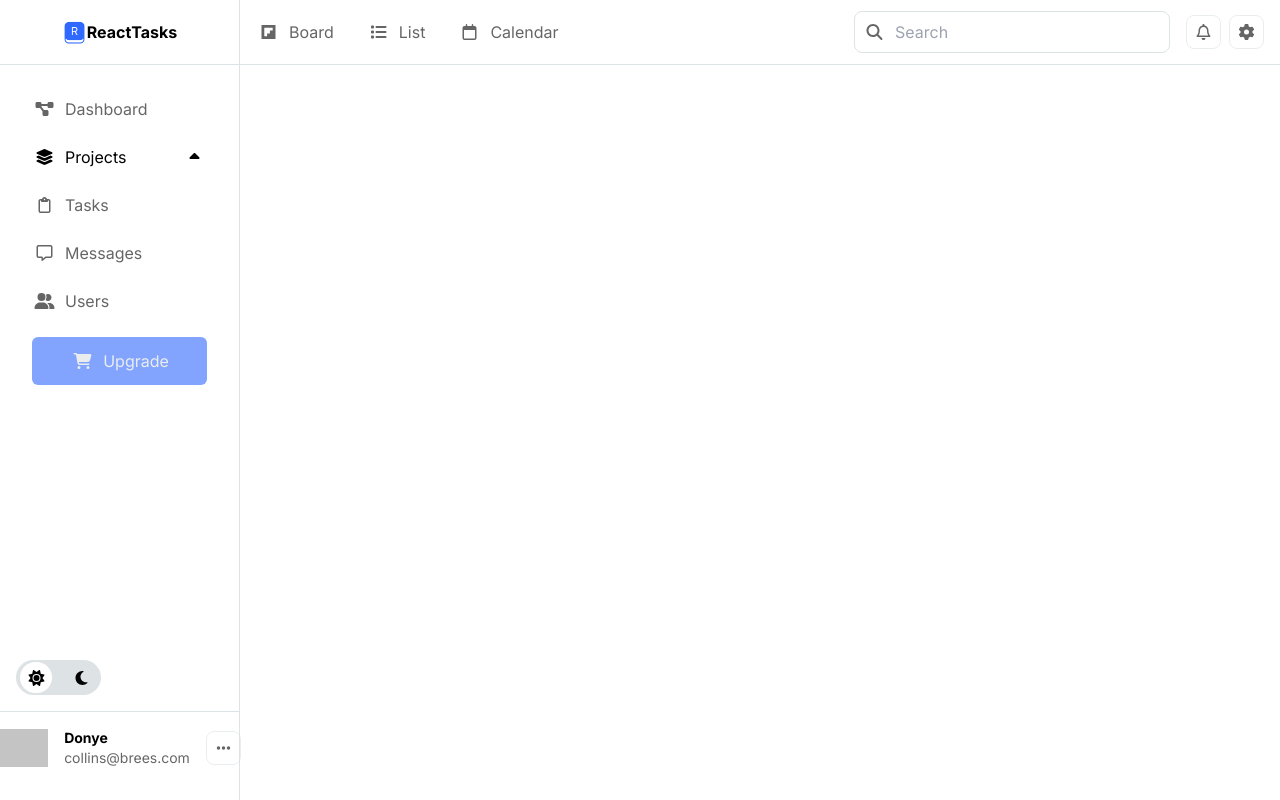
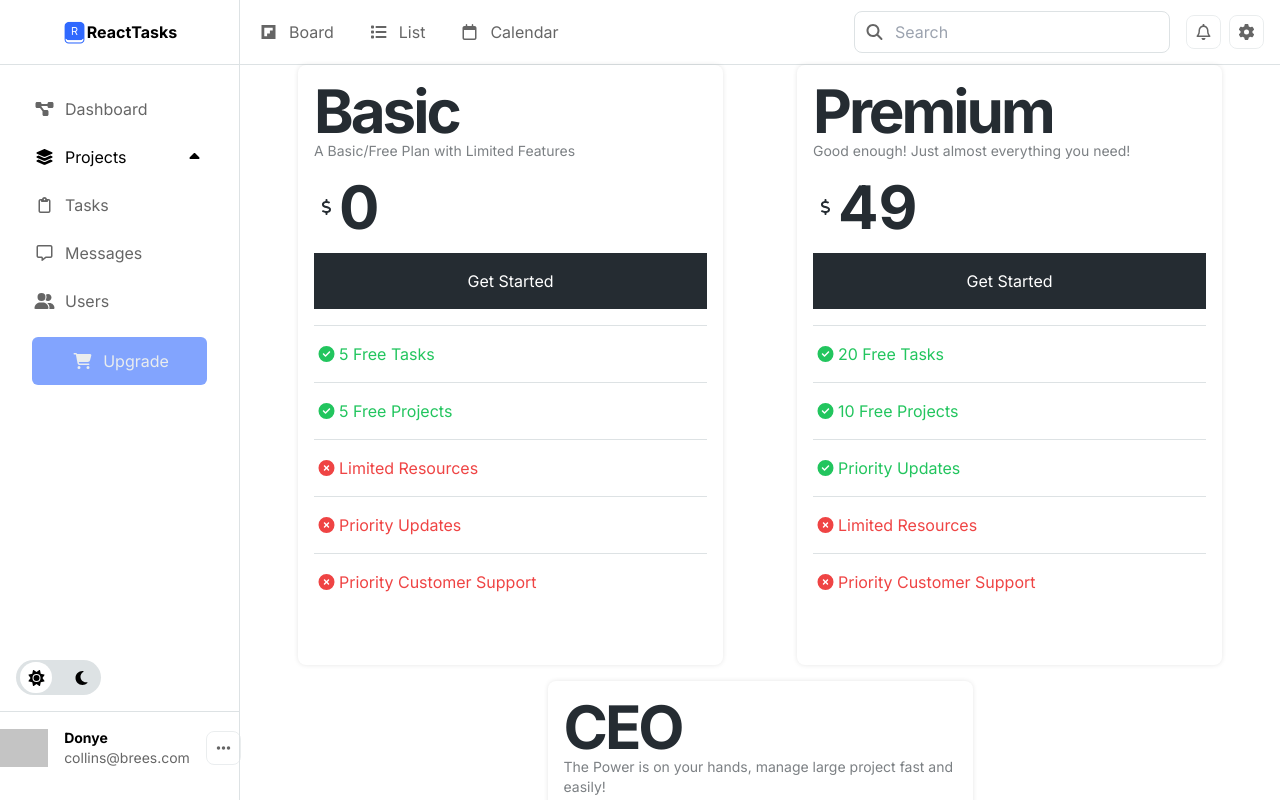
Before and after one commit to OliverMorla/react-tasks, a React (Vite) app in the folder client/: page /upgrade in a window 1280 px wide. Built offline with nearby package versions, Linux system fonts and the light colour scheme; grey boxes are pictures that could not be loaded.

Commit message:
feat: implementing upgrade page, turning this app into a saas

```diff
--- a/client/src/App.tsx
+++ b/client/src/App.tsx
@@ -6,6 +6,7 @@ import Sidebar from "@/components/ui/Sidebar";
 import Board from "@/components/containers/Board";
 import List from "@/components/containers/List";
 import Calendar from "@/components/containers/Calendar";
+import Upgrade from "./components/containers/Upgrade";
 
 const App = () => {
   return (
@@ -18,6 +19,7 @@ const App = () => {
             <Route path="/" element={<Board />} />
             <Route path="/tab/list" element={<List />} />
             <Route path="/tab/calendar" element={<Calendar />} />
+            <Route path="/upgrade" element={<Upgrade />} />
           </Routes>
         </main>
       </BrowserRouter>
--- a/client/src/components/containers/Upgrade/index.tsx
+++ b/client/src/components/containers/Upgrade/index.tsx
@@ -1,8 +1,25 @@
+/* eslint-disable @typescript-eslint/no-explicit-any */
+import PriceCard from "@/components/ui/Cards/Price";
+import { pageLoadVariant } from "@/config/framer-variants";
+import { listOfPrices } from "@/entities";
 import { motion } from "framer-motion";
 const Upgrade = () => {
   return (
-    <motion.section>
-      <h1>Upgrade</h1>
+    <motion.section
+      className="flex items-center justify-evenly flex-grow flex-wrap gap-4"
+      variants={pageLoadVariant as any}
+      initial={"hidden"}
+      animate={"visible"}
+    >
+      {listOfPrices.map((item, index) => (
+        <PriceCard
+          key={index}
+          title={item.title}
+          price={item.price}
+          subText={item.subText}
+          description={item.description}
+        />
+      ))}
     </motion.section>
   );
 };
--- a/client/src/components/ui/Cards/Price/index.tsx
+++ b/client/src/components/ui/Cards/Price/index.tsx
@@ -1,21 +1,70 @@
+import {
+  faCheckCircle,
+  faDollarSign,
+  faXmarkCircle,
+} from "@fortawesome/free-solid-svg-icons";
+import { FontAwesomeIcon } from "@fortawesome/react-fontawesome";
+import { motion } from "framer-motion";
+interface props {
+  pros: string[];
+  cons: string[];
+}
+
 const PriceCard = ({
   title,
+  subText,
   price,
   oldPrice,
   description,
 }: {
   title: string;
+  subText: string;
   price: number;
   oldPrice: number;
-  description: string;
+  description: props;
 }) => {
   return (
-    <div>
-      <h1>{title}</h1>
-      <p>{price}</p>
-      <p>{oldPrice}</p>
-      <p>{description}</p>
-    </div>
+    <motion.div
+      className="max-w-[425px] max-h-[600px] h-full w-full flex flex-col gap-4 p-4 rounded-lg bg-white shadow-lg text-[var(--color-text-darker)]"
+      style={{
+        boxShadow: "0 0 5px 0 rgba(0,0,0,0.1)",
+      }}
+    >
+      <div className="flex flex-col">
+        <h1 className="font-bold text-6xl tracking-tighter">{title}</h1>
+        <p className="opacity-60 text-sm">{subText}</p>
+      </div>
+      <div className="font-bold flex items-center">
+        <FontAwesomeIcon icon={faDollarSign} width={25} height={25} />
+        <span className="text-6xl">{price}</span>
+      </div>
+      <button
+        aria-label="Get Started"
+        className="bg-[var(--color-text-darker)] text-white py-4"
+      >
+        Get Started
+      </button>
+      <div className="flex flex-col">
+        {description.pros.map((item, index) => (
+          <div
+            key={index}
+            className="text-green-500 py-4 border-t-[var(--color-text-lightest)] border-t-[1px]"
+          >
+            <FontAwesomeIcon icon={faCheckCircle} width={25} height={25} />
+            {item}
+          </div>
+        ))}
+        {description?.cons?.map((item, index) => (
+          <div
+            key={index}
+            className="text-red-500 py-4 border-t-[var(--color-text-lightest)] border-t-[1px]"
+          >
+            <FontAwesomeIcon icon={faXmarkCircle} width={25} height={25} />
+            {item}
+          </div>
+        ))}
+      </div>
+    </motion.div>
   );
 };
 
--- a/client/src/config/framer-variants.ts
+++ b/client/src/config/framer-variants.ts
@@ -0,0 +1,20 @@
+/* eslint-disable @typescript-eslint/no-explicit-any */
+import type { AnimationProps, Variants } from "framer-motion";
+
+type Props = {
+  hidden: AnimationProps["initial"];
+  visible: AnimationProps["animate"];
+};
+const pageLoadVariant: Props = {
+  hidden: {
+    opacity: 0,
+  },
+  visible: {
+    opacity: 1,
+    transition: {
+      duration: 1,
+    },
+  },
+};
+
+export { pageLoadVariant };
--- a/client/src/entities/index.ts
+++ b/client/src/entities/index.ts
@@ -188,6 +188,45 @@ const listOfAvailableUsers = [
   },
 ];
 
+const listOfPrices = [
+  {
+    title: "Basic",
+    subText: "A Basic/Free Plan with Limited Features",
+    price: 0,
+    description: {
+      pros: ["5 Free Tasks", "5 Free Projects"],
+      cons: [
+        "Limited Resources",
+        "Priority Updates",
+        "Priority Customer Support",
+      ],
+    },
+  },
+  {
+    title: "Premium",
+    subText: "Good enough! Just almost everything you need!",
+    price: 49,
+    description: {
+      pros: ["20 Free Tasks", "10 Free Projects", "Priority Updates"],
+      cons: ["Limited Resources", "Priority Customer Support"],
+    },
+  },
+  {
+    title: "CEO",
+    subText: "The Power is on your hands, manage large project fast and easily!",
+    price: 99,
+    description: {
+      pros: [
+        "Unlimited Tasks",
+        "Unlimited Projects",
+        "Priority Updates",
+        "Priority Customer Support",
+        "Access to Messages",
+      ],
+    },
+  },
+];
+
 export {
   navPrimaryLinks,
   sidebarMenuLinks,
@@ -196,4 +235,5 @@ export {
   listOfAvailableUsers,
   userSession,
   adminSession,
+  listOfPrices,
 };
```
